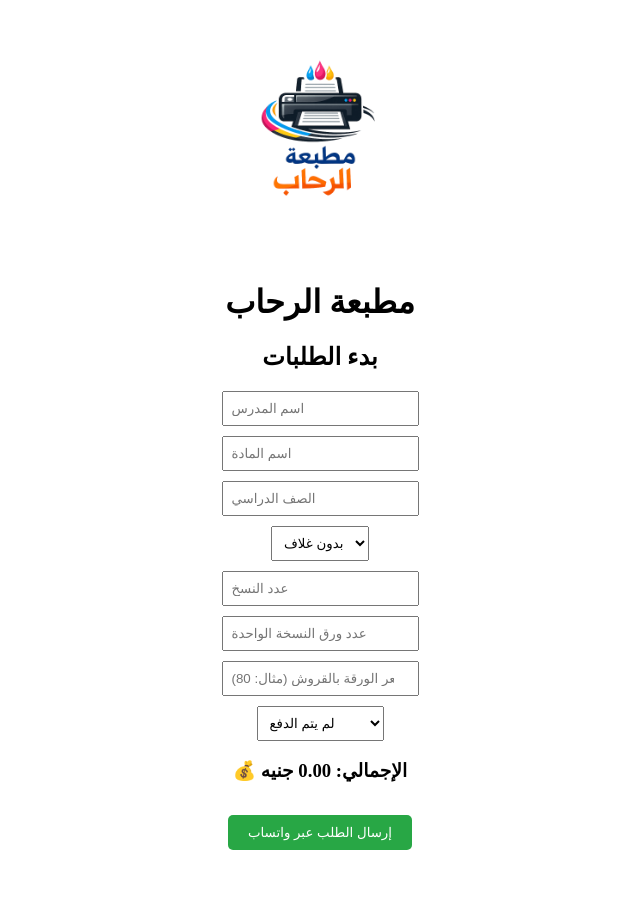
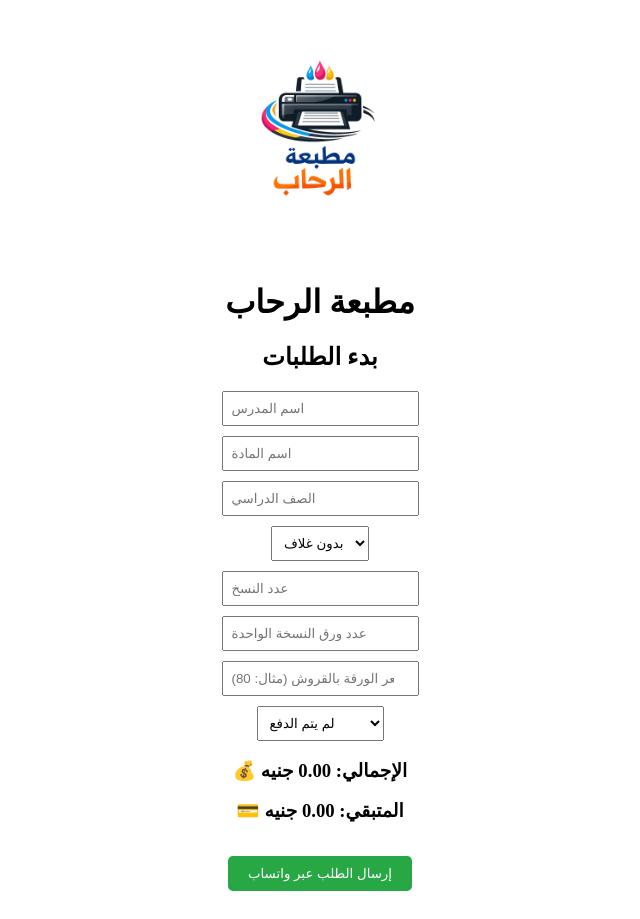
Before and after one commit to hazemkego-spec/print-shop-manager, a Next.js app: page / in a window 1280 px wide. Shown: the whole page, without its empty margins (320-960 px from the left). Before the commit the page ends 878 px from the top, so only its background shows below. Built offline with nearby package versions, Linux system fonts and the light colour scheme.

Commit message:
Update index.js

```diff
--- a/pages/index.js
+++ b/pages/index.js
@@ -19,8 +19,18 @@
     return total.toFixed(2);
   };
 
+  const calculateRemaining = () => {
+    const total = parseFloat(calculateTotal());
+    if (paidStatus === "تم دفع جزء" && paidAmount) {
+      return (total - Number(paidAmount)).toFixed(2);
+    }
+    if (paidStatus === "تم الدفع بالكامل") return "0.00";
+    return total.toFixed(2);
+  };
+
   const sendWhatsApp = () => {
     const total = calculateTotal();
+    const remaining = calculateRemaining();
     const message = `
 🧾 فاتورة رقم: ${invoiceNumber}
 👨‍🏫 المدرس: ${teacher}
@@ -33,6 +43,7 @@
 💰 الإجمالي: ${total} جنيه
 📌 حالة الدفع: ${paidStatus}
 💳 المبلغ المدفوع: ${paidAmount} جنيه
+💳 المبلغ المتبقي: ${remaining} جنيه
     `;
 
     const url = `https://wa.me/201122947479?text=${encodeURIComponent(message)}`;
@@ -123,6 +134,7 @@
       )}
 
       <h3>💰 الإجمالي: {calculateTotal()} جنيه</h3>
+      <h3>💳 المتبقي: {calculateRemaining()} جنيه</h3>
 
       <button
         onClick={sendWhatsApp}
```
